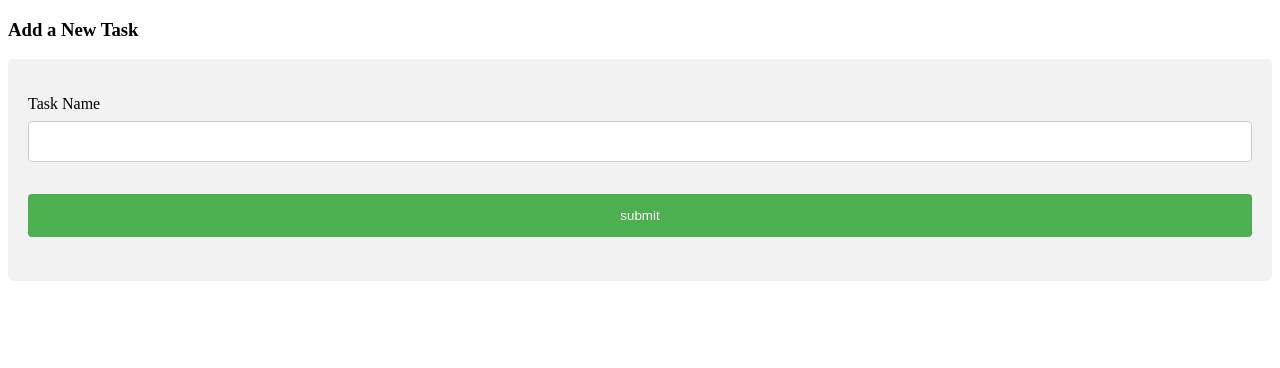
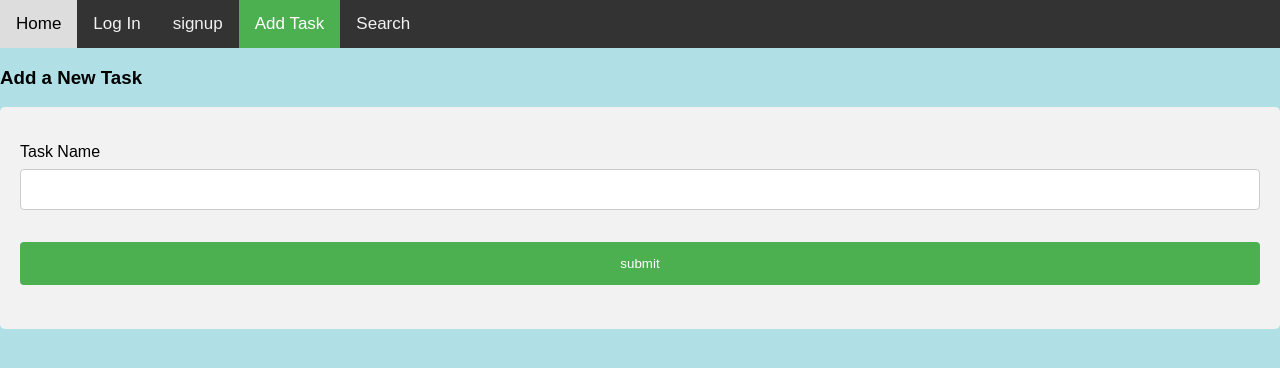
Before and after one commit to cjerryc/Bay_DB, a Flask app: page /addtask in a window 1280 px wide. Shown: the top 368 px of the page. Run offline with Flask 2, Linux system fonts and the light colour scheme; some libraries are stand-ins or nearby versions.

Commit message:
morefrontend

```diff
--- a/templates/addtask.html
+++ b/templates/addtask.html
@@ -1,6 +1,36 @@
 <!DOCTYPE html>
 <html>
+  <head> <meta name="viewport" content="width=device-width, initial-scale=1"> </head>
 <style>
+      body {
+      margin: 0;
+      background-color: powderblue;
+      font-family: Arial, Helvetica, sans-serif;
+    }
+
+    .topnav {
+      overflow: hidden;
+      background-color: #333;
+    }
+
+    .topnav a {
+      float: left;
+      color: #f2f2f2;
+      text-align: center;
+      padding: 14px 16px;
+      text-decoration: none;
+      font-size: 17px;
+    }
+
+    .topnav a:hover {
+      background-color: #ddd;
+      color: black;
+    }
+
+    .topnav a.active {
+      background-color: #4CAF50;
+      color: white;
+    }
 input[type=text], select {
   width: 100%;
   padding: 12px 20px;
@@ -26,15 +56,27 @@ input[type=submit]:hover {
   background-color: #45a049;
 }
 
-div {
+.divform {
   border-radius: 5px;
   background-color: #f2f2f2;
   padding: 20px;
 }
 </style>
+
+<script src="../static/signup.js"></script>
+<script src="https://ajax.googleapis.com/ajax/libs/jquery/2.1.1/jquery.min.js"></script>
+
+
 <body>
+  <div class="topnav">
+    <a href = "home" >Home</a>
+    <a href = "login">Log In</a>
+    <a href = "signup">signup</a>
+    <a class= "active" href = "addtask">Add Task</a>
+    <a href = "search"> Search</a>
+  </div>
     <h3>Add a New Task</h3>
-    <div>
+    <div class ="divform">
         <form action = "/taskcreated" method = "POST">
             <p>Task Name <input type = "text" name = "taskname" /></p>
             <p><input type = "submit" value = "submit" /></p>
```
Also changed, not shown: templates/login.html (+40 -5 lines).
